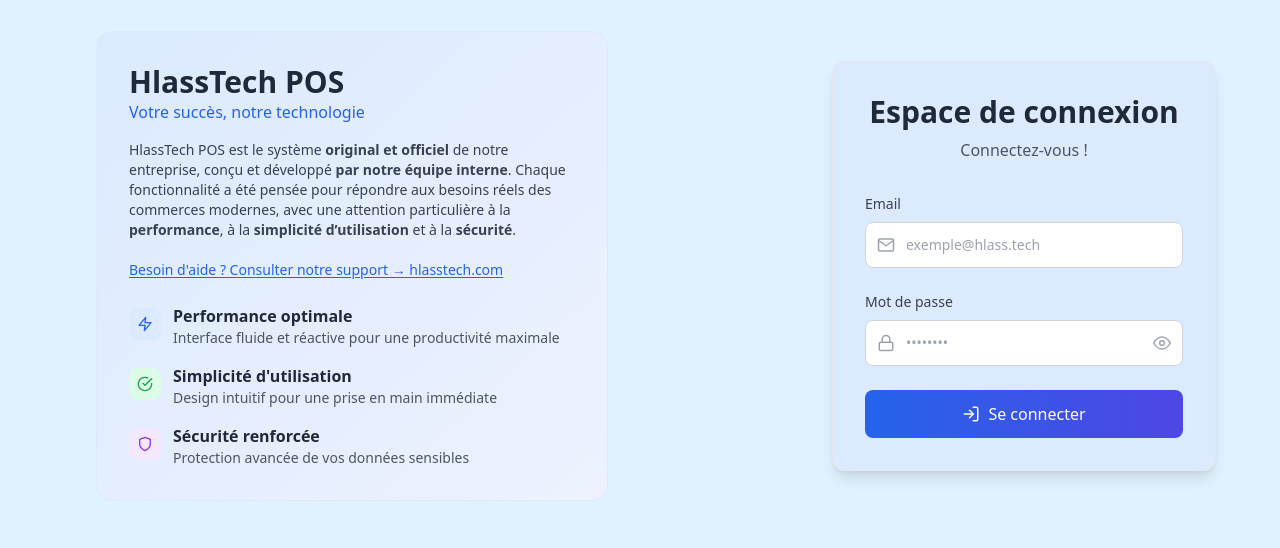
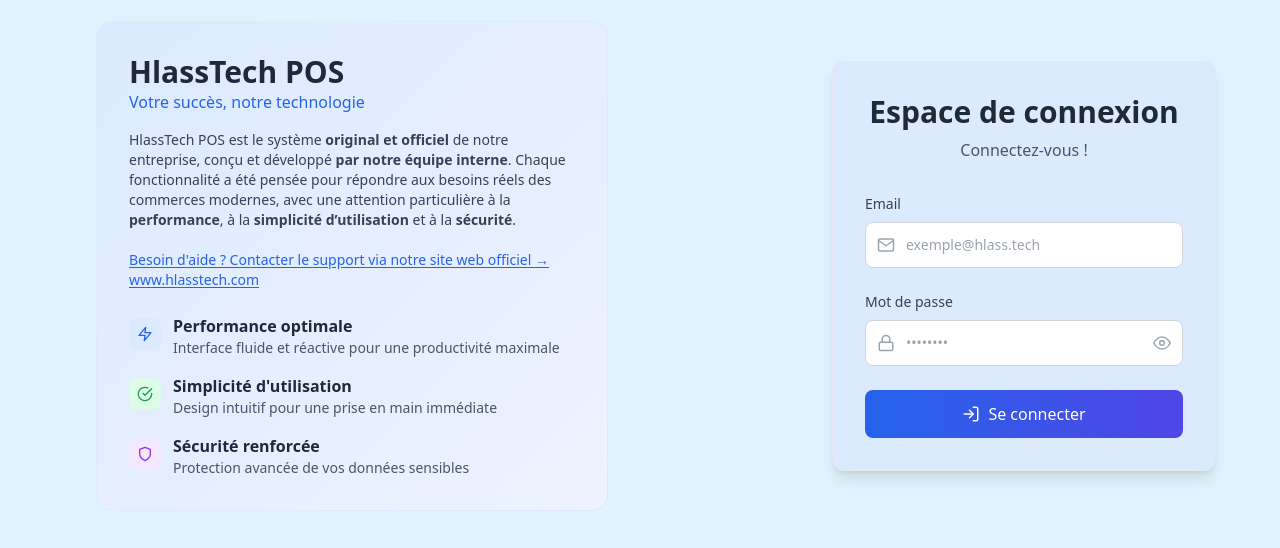
Before and after one commit to Souhail-Izrhour/Deskcaisse, a React (Create React App) app in the folder front/: page / in a window 1280 px wide. Shown: the part 134-682 px from the top of the page. Built offline with nearby package versions, Linux system fonts and the light colour scheme.

Commit message:
added link to support

```diff
--- a/front/src/Components/Login.jsx
+++ b/front/src/Components/Login.jsx
@@ -164,7 +164,7 @@
     rel="noopener noreferrer"
     className="text-blue-600 hover:text-blue-800 font-medium underline underline-offset-2"
   >
-    Besoin d'aide ? Consulter notre support → hlasstech.com
+    Besoin d'aide ? Contacter le support via notre site web officiel → www.hlasstech.com
   </a>
   </p>
 
```
